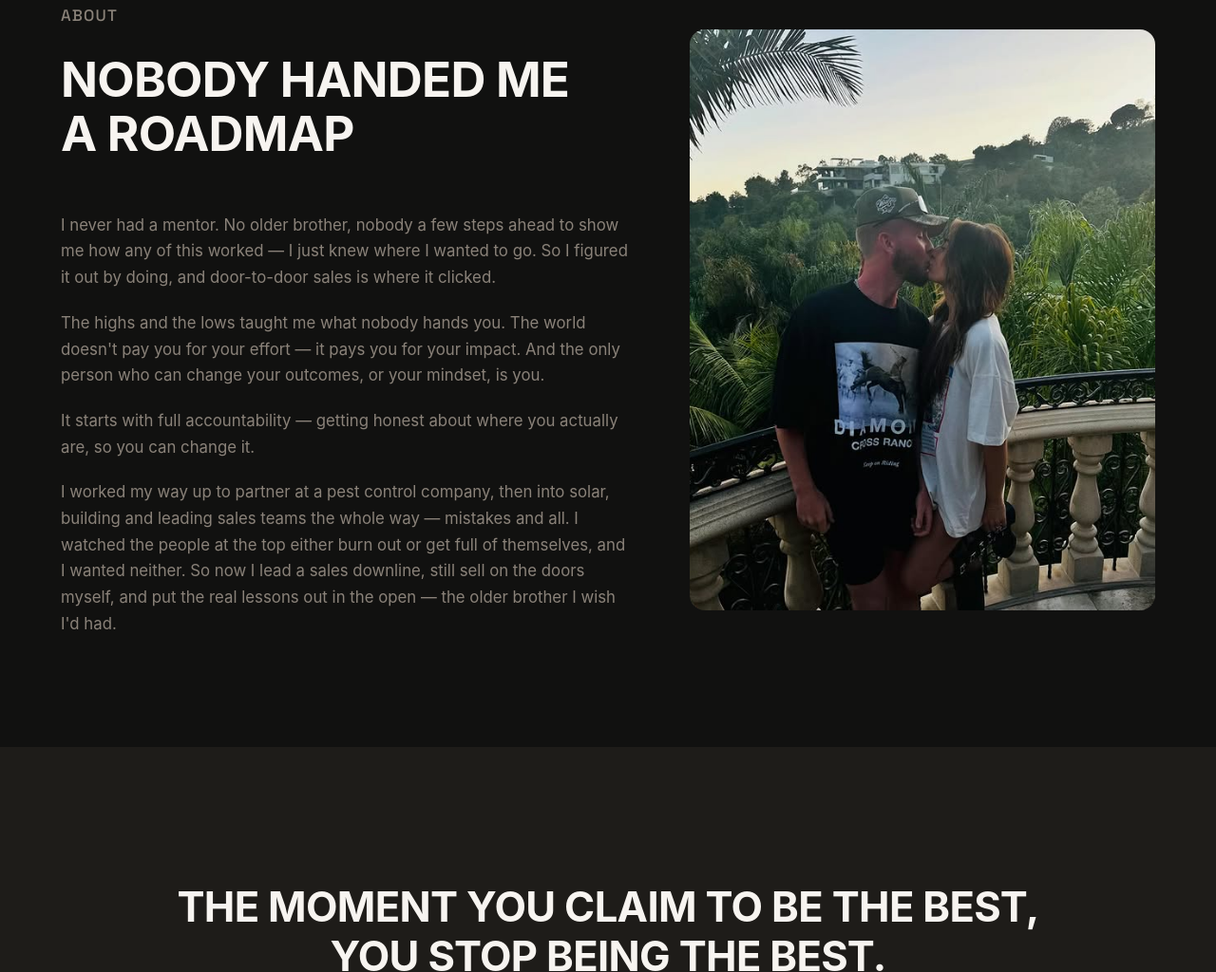
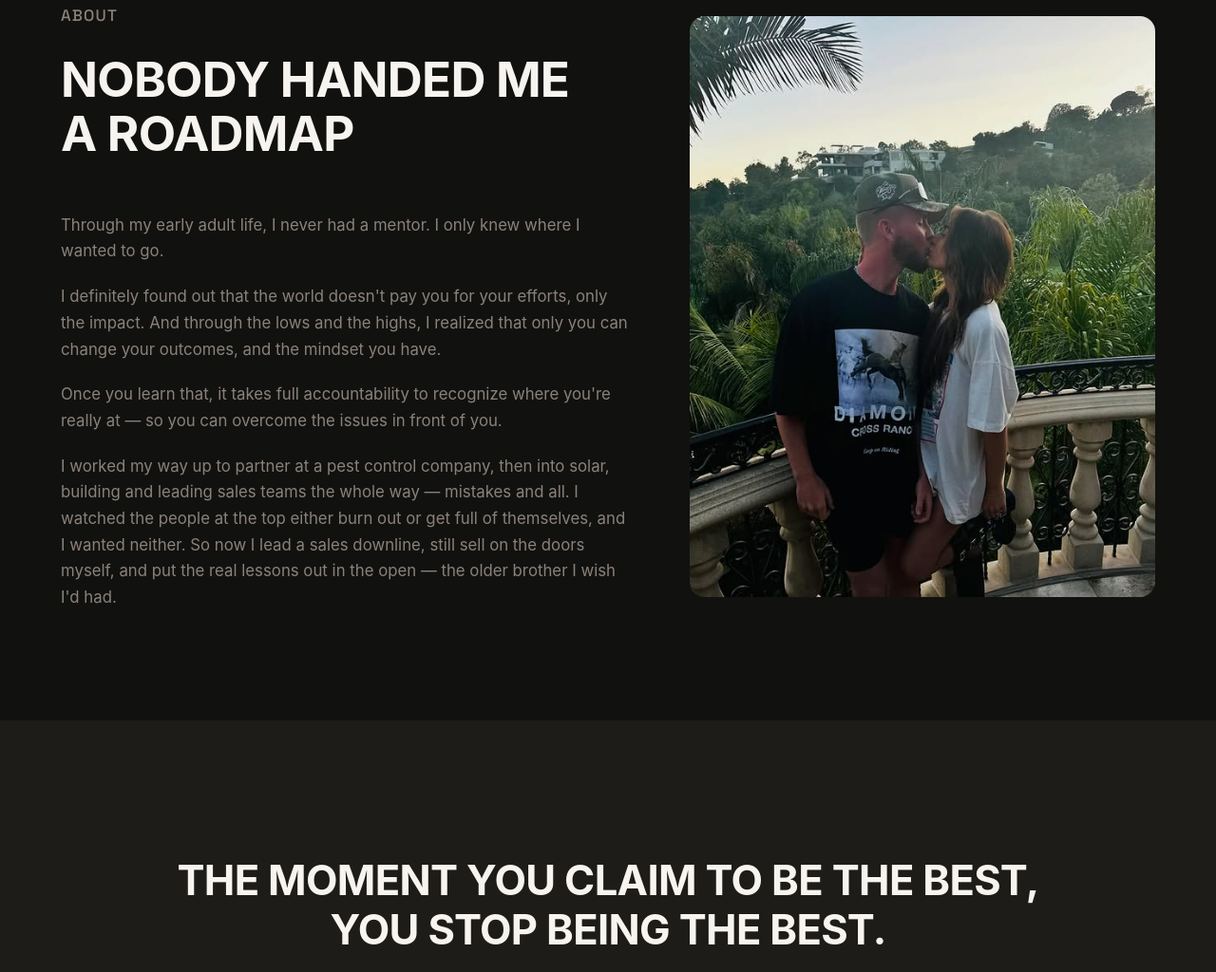
Before and after one commit to Createyourrealitystudio/cade-barnes-site, a plain HTML site: page index.html in a window 1280 px wide. Shown: the part 1181-2205 px from the top of the page at 95% size. Drawn offline with Linux system fonts and the light colour scheme; a web font is replaced by a local one.

Commit message:
Revise About copy to Cade's own wording
Cade wanted the bio in his own voice rather than a polished
rewrite. Use his phrasing nearly verbatim — "never had a mentor,
only knew where I wanted to go," the world paying for impact not
effort, only you change your outcomes and mindset, and full
accountability to recognize where you're really at. Track-record
paragraph unchanged.

Co-Authored-By: Claude Opus 4.7 (1M context) <noreply@anthropic.com>

```diff
--- a/index.html
+++ b/index.html
@@ -410,9 +410,9 @@
           <p class="eyebrow">About</p>
           <h2 class="headline">Nobody Handed Me<br>A Roadmap</h2>
           <div class="accent-line"></div>
-          <p>I never had a mentor. No older brother, nobody a few steps ahead to show me how any of this worked — I just knew where I wanted to go. So I figured it out by doing, and door-to-door sales is where it clicked.</p>
-          <p>The highs and the lows taught me what nobody hands you. The world doesn't pay you for your effort — it pays you for your impact. And the only person who can change your outcomes, or your mindset, is you.</p>
-          <p>It starts with full accountability — getting honest about where you actually are, so you can change it.</p>
+          <p>Through my early adult life, I never had a mentor. I only knew where I wanted to go.</p>
+          <p>I definitely found out that the world doesn't pay you for your efforts, only the impact. And through the lows and the highs, I realized that only you can change your outcomes, and the mindset you have.</p>
+          <p>Once you learn that, it takes full accountability to recognize where you're really at — so you can overcome the issues in front of you.</p>
           <p>I worked my way up to partner at a pest control company, then into solar, building and leading sales teams the whole way — mistakes and all. I watched the people at the top either burn out or get full of themselves, and I wanted neither. So now I lead a sales downline, still sell on the doors myself, and put the real lessons out in the open — the older brother I wish I'd had.</p>
         </div>
         <div class="about-photo reveal">
```
